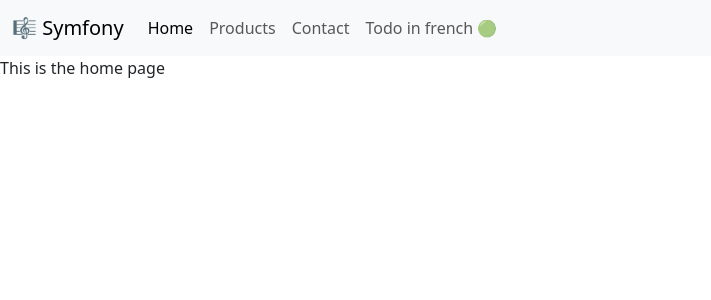
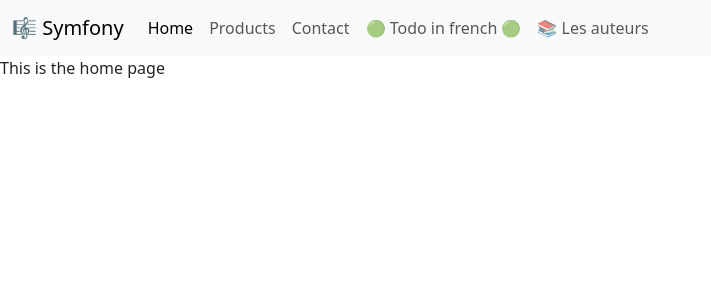
Before and after one commit to nourbenmoulehem/symfony-3A22, a Symfony app: template templates/home/index.html.twig in a window 1280 px wide. Shown: the top 300 px of the page, without its empty margins (0-711 px from the left). Run offline with Twig, Linux system fonts and the light colour scheme; the template is opened without the code that fills it, so the values that code supplies are empty; some libraries are stand-ins or nearby versions.

Commit message:
added lnks for authors

```diff
--- a/templates/components/nav.html.twig
+++ b/templates/components/nav.html.twig
@@ -26,7 +26,10 @@
           <a class="nav-link" href="{{ path('contact') }}">Contact</a>
         </li>
         <li class="nav-item">
-          <a class="nav-link" href="{{ path('todo') }}" >Todo in french 🟢</a>
+          <a class="nav-link" href="{{ path('todo') }}" > 🟢 Todo in french 🟢</a>
+        </li>
+        <li class="nav-item">
+          <a class="nav-link" href="{{ path('show.authors') }}" > 📚 Les auteurs</a>
         </li>
       </ul>
     </div>
```
